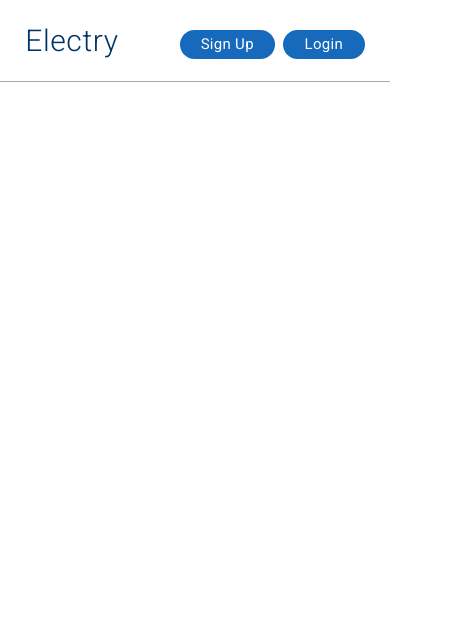
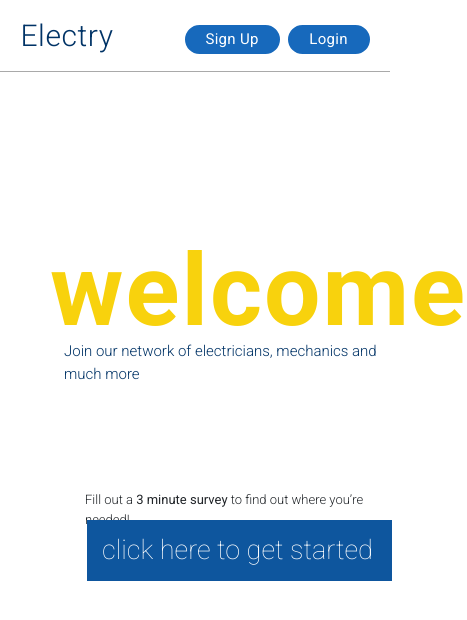
Before and after one commit to yeonjunie/capstone, a React (Create React App) app: page / in a window 390 px wide. Shown: the top 620 px of the page, 467 px wide, since content can reach past the window. Built offline with nearby package versions, Linux system fonts and the light colour scheme.

Commit message:
login and home

```diff
--- a/package.json
+++ b/package.json
@@ -3,6 +3,8 @@
   "version": "0.1.0",
   "private": true,
   "dependencies": {
+    "@material-ui/core": "^4.11.2",
+    "@material-ui/icons": "^4.11.2",
     "@testing-library/jest-dom": "^5.11.6",
     "@testing-library/react": "^11.2.2",
     "@testing-library/user-event": "^12.6.0",
--- a/src/Header.css
+++ b/src/Header.css
@@ -4,14 +4,15 @@
   font-family: 'Roboto', sans-serif;
   transition: all 0.50s linear;
   width: 100%;
-  padding: 20px;
-  padding-top:20px;
+  padding: 15px;
+  padding-top:15px;
   top: 0px;
   left: 0px;
   position: absolute;
   border-bottom: 1px solid darkgray;
   box-sizing: border-box;
   z-index: 999;
+  background-color:white;
 }
 
 .settings {
--- a/src/Home.css
+++ b/src/Home.css
@@ -0,0 +1,88 @@
+@import url('https://fonts.googleapis.com/css2?family=Roboto:ital,wght@0,100;0,300;0,400;0,500;0,700;0,900;1,100;1,300&display=swap');
+
+.home {
+  font-family: 'Roboto', sans-serif;
+}
+
+.welcome {
+  position: absolute;
+  top: 220px;
+  padding-left: 50px;
+  font-style: normal;
+  font-weight: bold;
+  font-size: 100px;
+  line-height: 141px;
+  text-align: center;
+  letter-spacing: 0.02em;
+  color: #F8D20D;
+}
+
+.welcome-desc {
+  color: #003366;
+  position: absolute;
+  top: 340px;
+  padding-left: 64px;
+  font-size:15px;
+  font-weight: 300;
+}
+
+.survey-desc {
+  position: absolute;
+  top: 490px;
+  padding-left: 85px;
+  font-size:13px;
+  font-weight: 300;
+}
+
+.registration-component {
+  padding-left: 87px;
+  position: absolute;
+  top: 520px;
+}
+.registration-button {
+  padding-left: 15px;
+  padding-top: 10px;
+  padding-bottom: 10px;
+  width: 305px;
+  background: #0E569E;
+  cursor: pointer;
+}
+
+.registration-desc {
+  color: white;
+  font-style: normal;
+  font-weight: 200;
+  font-size: 27px;
+  cursor: pointer;
+}
+
+/* .background-img-container {
+  position: absolute;
+  left: 430px;
+  top: 82px;
+} */
+
+img {
+  position: absolute;
+  left: 530px;
+  top: 82px;
+  /* height:100%;
+  width:100%; */
+  height:560px;
+  width:750px;
+}
+
+.registration-desc:hover {
+  font-weight: 300;
+}
+
+@media screen and (max-width: 530px) {
+  .background-img-container {
+    visibility: hidden;
+  }
+  img {
+    position: flex;
+    height:0px;
+    width:0px;
+  }
+}
--- a/src/Home.js
+++ b/src/Home.js
@@ -16,8 +16,21 @@ class Home extends React.Component {
   }
   render() {
     return (
-      <Header goToHome={this.goHome} goToLogin={this.goLogin} goToSignUp={this.goSignUp} page={"home"}/>
-    );
+      <div className="home">
+        <Header goToHome={this.goHome} goToLogin={this.goLogin} goToSignUp={this.goSignUp} page={"home"}/>
+        <div className="welcome">welcome</div>
+        <div className="welcome-desc">Join our network of electricians, mechanics and much more</div>
+        <div className="survey-desc">Fill out a <b>3 minute survey</b> to find out where you’re needed!</div>
+        <div className="registration-component">
+        <div className="registration-button">
+          <div className="registration-desc">click here to get started</div>
+        </div>
+      </div>
+      <div className="background-img-container">
+        <img src="https://i.ibb.co/Jj5N77W/Screen-Shot-2020-12-27-at-17-23-04.png"/>
+      </div>
+      </div>
+      );
   }
 }
 
--- a/src/Login.css
+++ b/src/Login.css
@@ -0,0 +1,64 @@
+@import url('https://fonts.googleapis.com/css2?family=Roboto:ital,wght@0,100;0,300;0,400;0,500;0,700;0,900;1,100;1,300&display=swap');
+
+.login {
+  font-family: 'Roboto', sans-serif;
+  display:flex;
+  background-image: url("https://resources.workable.com/wp-content/uploads/2019/11/Hiring-Blue-Collar-Workers_thumb2x.png");
+  position: fixed;
+  height: 100%;
+  width: 100%;
+  background-position: center;
+  background-repeat: no-repeat;
+  background-size: cover;
+  align-items: center;
+  justify-content: center;
+  position:flex;
+}
+
+.white {
+  background-color: white;
+}
+
+.welcomeback {
+  color: #003366;
+  font-style: normal;
+  font-weight: 500;
+  font-size: 35px;
+  padding:20px;
+  padding-left:60px;
+  padding-right:60px;
+}
+
+.login-form {
+  padding-left:70px;
+  padding-right:50px;
+}
+.password {
+  padding-bottom: 30px;
+  padding-top:30px;
+}
+
+.login-button-container {
+  padding-left: 200px;
+  padding-right:20px;
+  padding-bottom: 20px;
+}
+
+.login-button {
+  height: 29px;
+  width: 80px;
+  padding-left:3px;
+  background: #F8D20D;
+  background-color: #F8D20D;
+  color: #003366;
+  border: 3px solid #F8D20D;
+  box-sizing: border-box;
+  border-radius: 15px;
+  cursor: pointer;
+  font-style: normal;
+  font-size: 15px;
+  line-height: 23px;
+  text-align: center;
+  letter-spacing: 0.02em;
+  font-weight: 500;
+}
--- a/src/Login.js
+++ b/src/Login.js
@@ -1,10 +1,43 @@
 import React from 'react';
 import './Login.css';
+import Header from "./Header.js";
+import TextField from '@material-ui/core/TextField';
+// import { makeStyles } from '@material-ui/core/styles';
+
 
 class Login extends React.Component {
+  goHome = () => {
+    this.props.history.push("/");
+  }
+
+  goLogin = () => {
+    this.props.history.push("/login");
+  }
+
+  goSignUp = () => {
+    this.props.history.push("/registration");
+  }
   render() {
     return(
-      <div></div>
+      <div className="login">
+        <Header goToHome={this.goHome} goToLogin={this.goLogin} goToSignUp={this.goSignUp} page={"home"}/>
+        <div className="white">
+          <div className="welcomeback">
+            welcome back
+          </div>
+          <form className="login-form" noValidate autoComplete="off">
+            <div>
+              <TextField id="standard-required" label="username" />
+            </div>
+            <div className="password">
+              <TextField id="standard-password-input" type="password" label="password" />
+            </div>
+        </form>
+        <div className="login-button-container">
+          <div className="login-button">login</div>
+        </div>
+        </div>
+      </div>
     );
   }
 }
```
Also changed, not shown: 2 other files (tests, documents, lock files or other folders).
